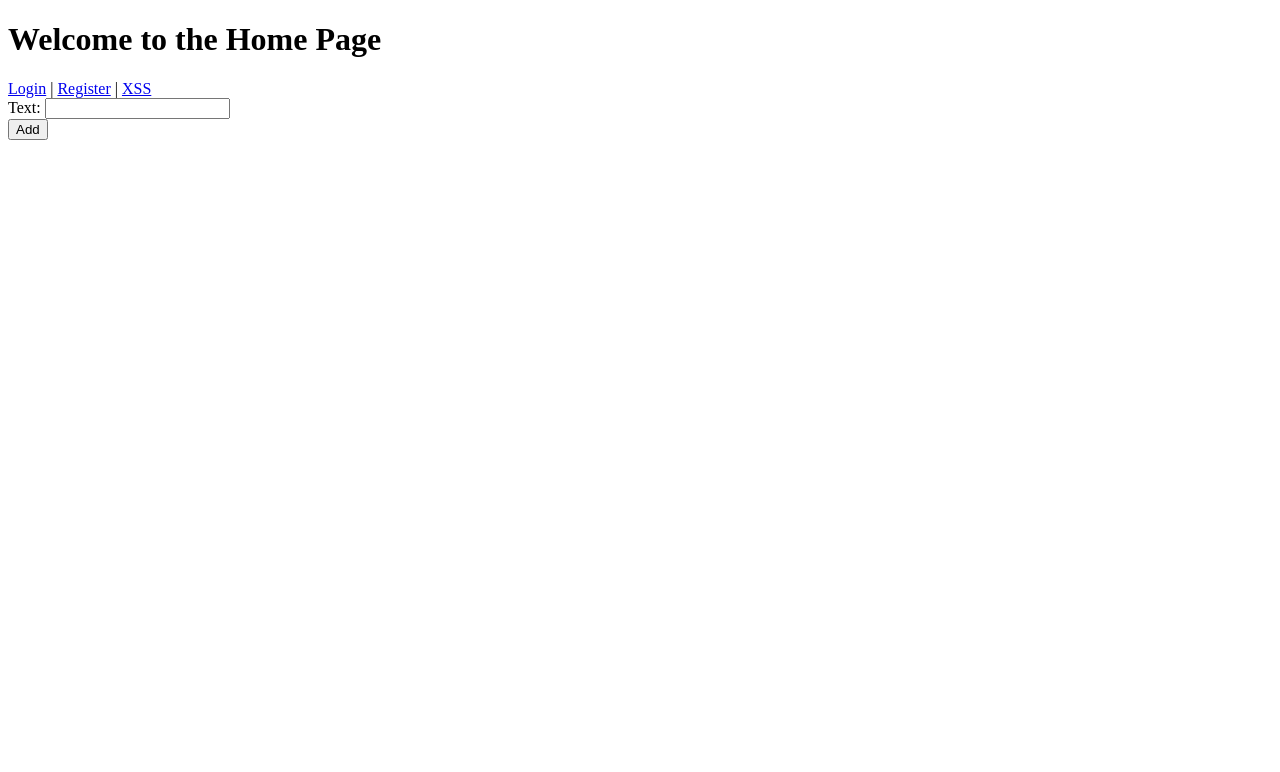
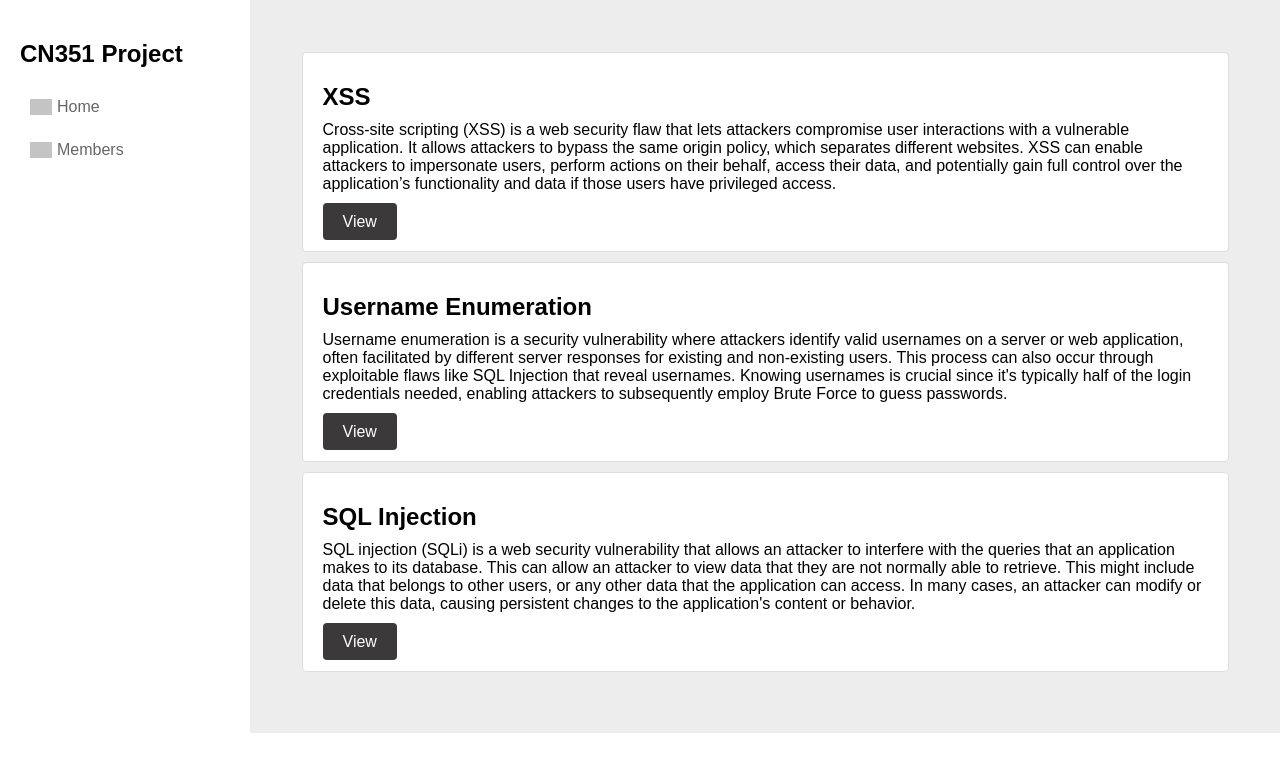
Before and after one commit to 6410685041/CN351-WebSecurity, a Flask app: page / in a window 1280 px wide. Shown: the top 772 px of the page. Run offline with Flask 3, Linux system fonts and the light colour scheme; grey boxes are pictures that could not be loaded.

Commit message:
CSS page html

```diff
--- a/vulnerable-app/app.py
+++ b/vulnerable-app/app.py
@@ -22,6 +22,11 @@ def index():
         return "Check the logs for the input!"
     return render_template('index.html')
 
+@app.route('/member', methods=['GET'])
+def member():
+    return render_template('member.html')
+
+
 @app.route('/login', methods=['GET', 'POST'])
 def login():
     if request.method == 'POST':
@@ -34,31 +39,12 @@ def login():
         conn.close()
 
         if user:
-            return f"Login successful! {username}"
+            response = f"Login successful! {username}"
+            return render_template('login.html', response=response)
         else:
-            return "Invalid username or password"
+            response = "Invalid username or password"
+            return render_template('login.html', response=response)
     return render_template('login.html')
-
-
-# @app.route('/contact', methods=['GET', 'POST'])
-# def contact():
-#     if request.method == 'POST':
-#         to = request.form['to']
-#         subject = request.form['subject']
-#         message = request.form['message']
-
-#         msg = MIMEText(message)
-#         msg['Subject'] = subject
-#         msg['From'] = 'user@example.com'
-#         msg['To'] = to
-
-#         try:
-#             with smtplib.SMTP('localhost', 1025) as server:
-#                 server.sendmail('user@example.com', [to], msg.as_string())
-#             return "Message sent!"
-#         except Exception as e:
-#             return f"Failed to send message: {e}"
-#     return render_template('contact.html')
 
 @app.route('/register', methods=['GET', 'POST'])
 def register():
@@ -71,12 +57,14 @@ def register():
         existing_user = conn.execute(query, (username,)).fetchone()
         if existing_user:
             conn.close()
-            return "Username already taken"
+            response = "Username already taken"
+            return render_template('register.html', response=response)
         else:
             conn.execute("INSERT INTO users (username, password) VALUES (?, ?)", (username, password))
             conn.commit()
             conn.close()
-            return "User registered successfully"
+            response = "User registered successfully"
+            return render_template('register.html', response=response)
     return render_template('register.html')
 
 
@@ -84,37 +72,9 @@ def register():
 def xss():
     text = request.args.get('txt')
     if text:
-        response = f"Login successful! {text}"
-        return render_template_string(f"""
-        <!DOCTYPE html>
-        <html>
-        <head>
-            <title>XSS</title>
-        </head>
-        <body>
-            <h1>{response}</h1>
-            <form method="get" action="/xss">
-                Text: <input type="text" name="txt"><br>
-                <input type="submit" value="Add">
-            </form>
-        </body>
-        </html>
-        """)
-    return render_template_string("""
-    <!DOCTYPE html>
-    <html>
-    <head>
-        <title>XSS</title>
-    </head>
-    <body>
-        <h1>Welcome to the xss Page</h1>
-        <form method="get" action="/xss">
-            Text: <input type="text" name="txt"><br>
-            <input type="submit" value="Add">
-        </form>
-    </body>
-    </html>
-    """)
+        response = f"Comment: {text}"
+        return render_template('xss.html', response=response)
+    return render_template('xss.html')
 
 if __name__ == '__main__':
     app.run(debug=True)
--- /dev/null
+++ b/vulnerable-app/static/css/style.css
@@ -0,0 +1,101 @@
+body {
+  /* background-color: #ededed; */
+  margin: 0px;
+}
+
+/* container */
+.content {
+  font-family: Arial, sans-serif;
+  display: grid;
+  grid-template-areas:
+      "nav main";
+  grid-template-columns: 250px 1fr;
+}
+
+aside {
+  grid-area: nav;
+  background-color: white;
+  padding: 20px;
+}
+
+main {
+  grid-area: main;
+  padding: 5%;
+  background-color: #ededed;
+}
+
+nav ul {
+  list-style: none;
+  padding: 0;
+
+}
+
+nav ul li a {
+  text-decoration: none;
+  color: #333;
+  display: block;
+  padding: 8px;
+  margin: 5px 0;
+  border-radius: 4px;
+  opacity: 0.6;
+}
+
+nav ul li a:hover {
+  opacity: 1;
+}
+
+/* for content */
+.lesson-highlight {
+  background-color: #fff;
+  border: 1px solid #ddd;
+  padding: 20px;
+  border-radius: 4px;
+}
+
+section {
+  margin-bottom: 10px;
+}
+
+/* in article */
+article div h2 {
+  margin: 10px 0px;
+}
+
+article div p {
+  margin-top: 5px;
+}
+
+article div{
+  margin-bottom: 20px;
+}
+
+article a {
+  background-color: #3B3939;
+  color: white;
+  border: none;
+  padding: 10px 20px;
+  text-decoration: none;
+  border-radius: 4px;
+  cursor: pointer;
+}
+
+article a:hover {
+  background-color: purple;
+}
+
+small {
+  color: red;
+}
+
+/* for nav bar icon */
+.icon-link {
+  display: flex;
+  align-items: center;
+  text-decoration: none;
+  color: inherit;
+  padding: 10px;
+}
+
+.icon-link .icon {
+  margin-right: 5px;
+}
--- a/vulnerable-app/templates/index.html
+++ b/vulnerable-app/templates/index.html
@@ -1,20 +1,36 @@
-<!DOCTYPE html>
-<html>
-<head>
-    <title>Home</title>
-</head>
-<body>
-    <h1>Welcome to the Home Page</h1>
-    <nav>
-        <a href="{{ url_for('login') }}">Login</a> |
-        <a href="{{ url_for('register') }}">Register</a> |
-        <a href="{{ url_for('xss') }}">XSS</a>
-    </nav>
+{% extends "layout.html" %}
 
-    <form method="get" action="{{ url_for('index') }}">
-        Text: <input type="text" name="txt"><br>
-        <input type="submit" value="Add">
-    </form>
+{% block title %} Home {% endblock %}
 
-</body>
-</html>
+{% block main %}
+<section class="lesson-highlight">
+    <article>
+        <div>
+            <h2>XSS</h2>
+            <p>Cross-site scripting (XSS) is a web security flaw that lets attackers compromise user interactions with a vulnerable application. It allows attackers to bypass the same origin policy, which separates different websites. XSS can enable attackers to impersonate users, perform actions on their behalf, access their data, and potentially gain full control over the application’s functionality and data if those users have privileged access.</p>
+        </div>
+        <a href="{{ url_for('xss') }}">View</a>
+    </article>
+</section>
+
+<section class="lesson-highlight">
+    <article>
+        <div>
+            <h2>Username Enumeration</h2>
+            <p>Username enumeration is a security vulnerability where attackers identify valid usernames on a server or web application, often facilitated by different server responses for existing and non-existing users. This process can also occur through exploitable flaws like SQL Injection that reveal usernames. Knowing usernames is crucial since it's typically half of the login credentials needed, enabling attackers to subsequently employ Brute Force to guess passwords.</p>
+        </div>
+        <a href="{{ url_for('register') }}">View</a>
+    </article>
+</section>
+
+<section class="lesson-highlight">
+    <article>
+        <div>
+            <h2>SQL Injection</h2>
+            <p>SQL injection (SQLi) is a web security vulnerability that allows an attacker to interfere with the queries that an application makes to its database. This can allow an attacker to view data that they are not normally able to retrieve. This might include data that belongs to other users, or any other data that the application can access. In many cases, an attacker can modify or delete this data, causing persistent changes to the application's content or behavior.</p>
+        </div>
+        <a href="{{ url_for('login') }}">View</a>
+    </article>
+</section>
+
+{% endblock %}
--- /dev/null
+++ b/vulnerable-app/templates/layout.html
@@ -0,0 +1,35 @@
+<!DOCTYPE html>
+<html lang="en">
+<head>
+    <title>{% block title %} Default title {% endblock %}</title>
+    <link rel="stylesheet" type="text/css" href="/static/css/style.css">
+</head>
+<body>
+    <div class="content">
+        <aside>
+            <h1>CN351 Project</h1>
+            <nav>
+                <ul>
+                    <li>
+                        <a href="{{ url_for('index') }}" class="icon-link">
+                            <img src="https://assets-global.website-files.com/5ec03c2c67cf4824e3d00674/5ec06fd41b451117a43bf866_Home.svg" width="22" alt="" class="icon">
+                            Home
+                        </a>
+                    </li>
+                    <li>
+                        <a href="{{ url_for('member') }}" class="icon-link">
+                            <img src="https://assets-global.website-files.com/5ec03c2c67cf4824e3d00674/5ec16d200962178631a23d61_Document.svg" width="22" alt="" class="icon">
+                            Members
+                        </a>
+                    </li>
+                </ul>
+            </nav>
+        </aside>
+
+        <main>
+            {% block main %}
+            {% endblock %}
+        </main>
+    </div>
+</body>
+</html>
```
Also changed, not shown: vulnerable-app/templates/login.html (+11 -9 lines), vulnerable-app/templates/member.html (added, +19 -0 lines), vulnerable-app/templates/register.html (+12 -9 lines), vulnerable-app/templates/xss.html (+17 -13 lines), vulnerable-app/test.db (deleted).
